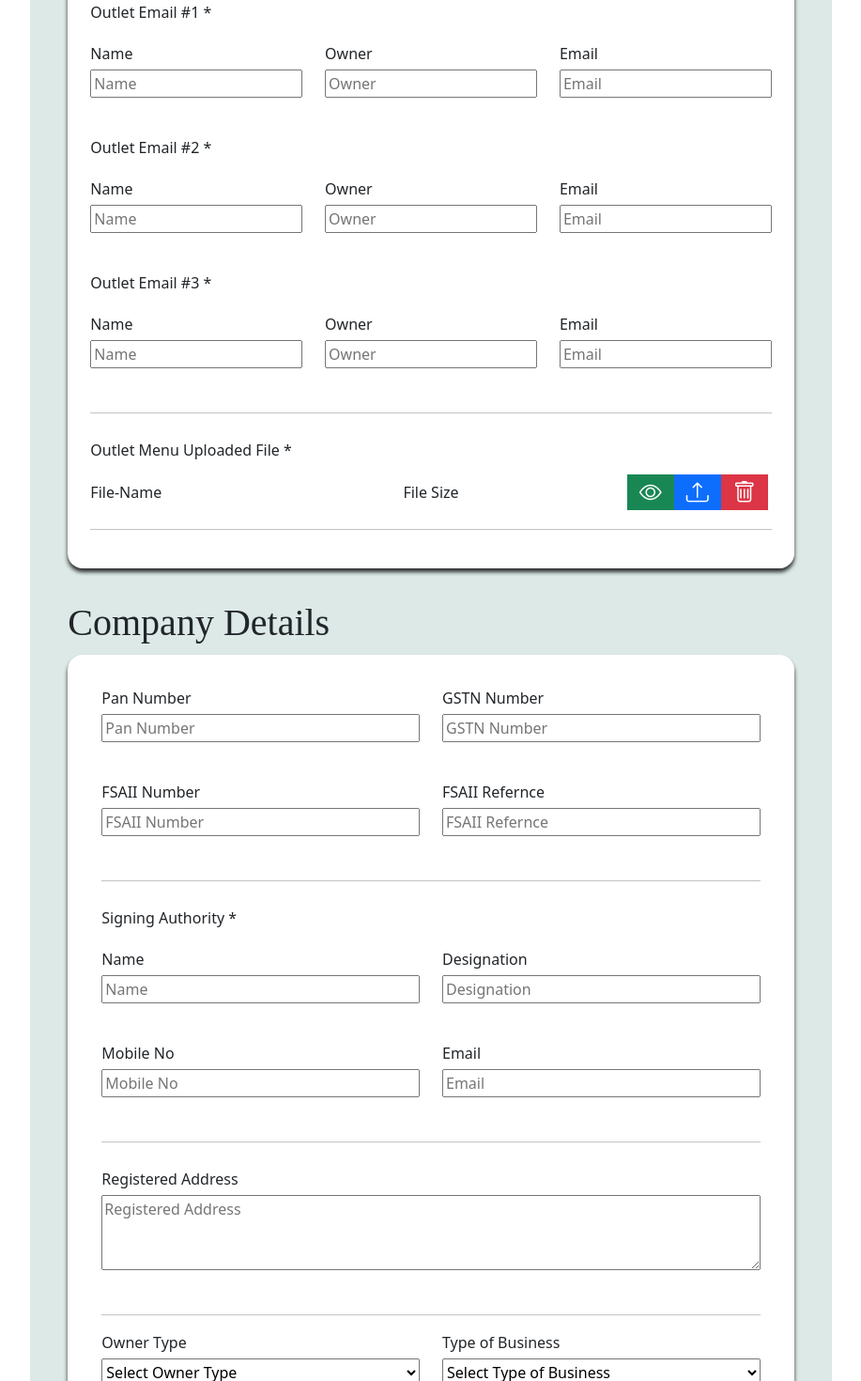
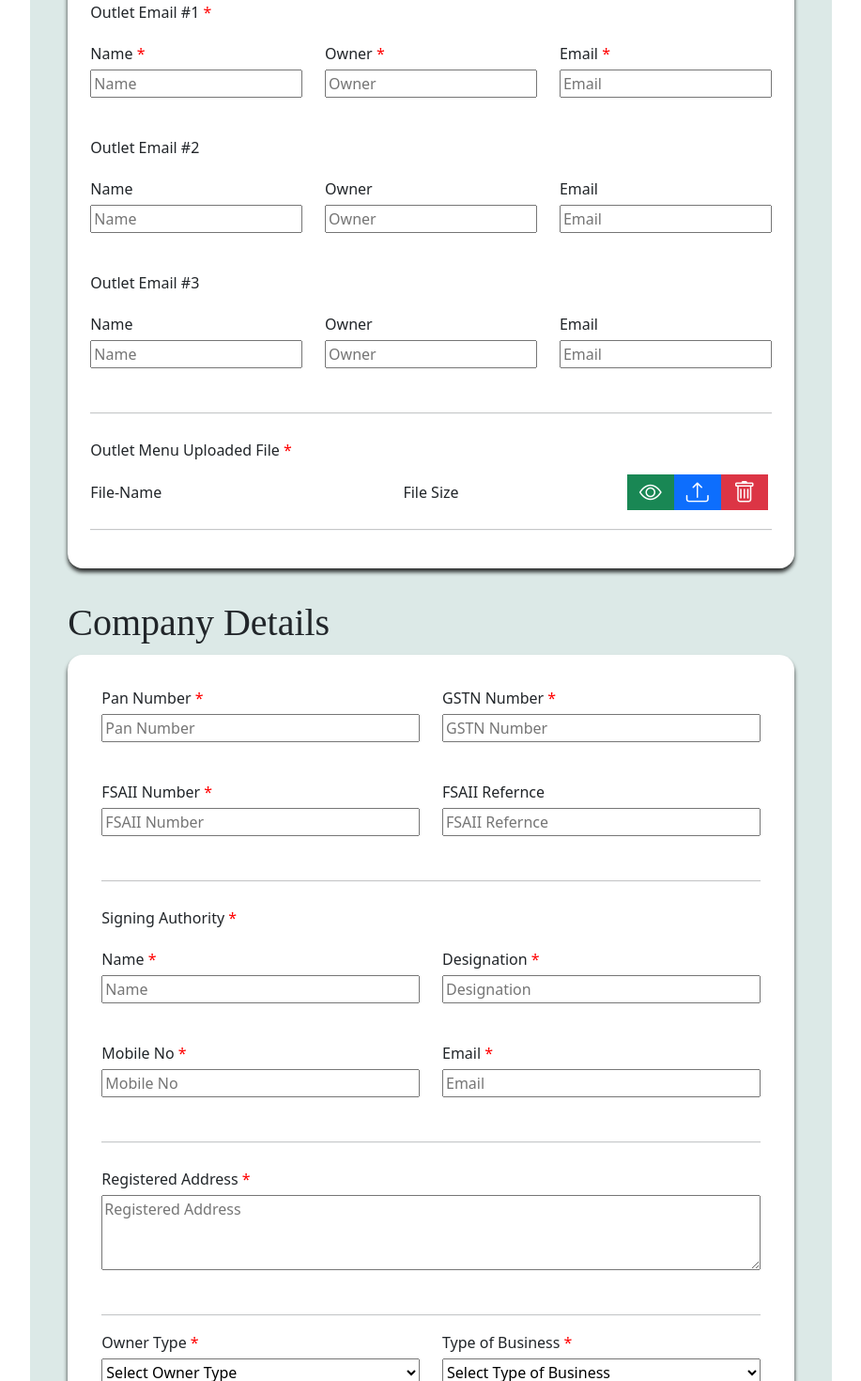
Before and after one commit to 25Pal/New_FOS_Form, a React (Create React App) app: page / in a window 1280 px wide. Shown: the part 1280-2750 px from the top of the page at 94% size, without its empty margins (181-1098 px from the left). Built offline with nearby package versions, Linux system fonts and the light colour scheme.

Commit message:
Added New Pattern Validation

```diff
--- a/src/Component/CustumComponet/InputText.js
+++ b/src/Component/CustumComponet/InputText.js
@@ -1,74 +1,70 @@
 import React, { useState } from "react";
+import getInputValidation from "../../helper/getInputValidation";
 
-const InputText = ({labelName, type, idName,lg,register,dynamicKey,errors,form,required}) => {
-  const {setValue,setError,formState={errors}}=form;
+const InputText = ({
+  labelName,
+  type,
+  idName,
+  lg,
+  register,
+  dynamicKey,
+  errors,
+  form,
+  required,
+}) => {
 
-  const CheckMobileNumber=(value)=>{
-    if(value.length > 10){
+  const { setValue, setError, formState = { errors } } = form;
+
+  const CheckMobileNumber = (value) => {
+    if (value.length > 10) {
       const newValue = value.slice(0, 10);
-
       setValue(`${dynamicKey ? dynamicKey + "." : ""}${idName}`, newValue);
-      //  setError(`${dynamicKey ? dynamicKey + "." : ""}${idName}`,{ type: "manual", message: "Maximum 10 Charcter Aloowed" })
-
     }
-    return setError(`${dynamicKey ? dynamicKey + "." : ""}${idName}`,{ type: "manual", message: "" })
-  }
+    return setError(`${dynamicKey ? dynamicKey + "." : ""}${idName}`, {
+      type: "manual",
+      message: "",
+    });
+  };
 
   return (
     <>
-      <div className={`col-lg-${lg ? lg:4} col-md-6 col-xs-12 input-wrapper`}>
-        <label htmlFor={idName}>{labelName}</label>
+      <div className={`col-lg-${lg ? lg : 4} col-md-6 col-xs-12 input-wrapper`}>
+        <label htmlFor={idName}>
+          {labelName} {required ? <span style={{ color: "red" }}>*</span> : ""}
+        </label>
         <input
           type={type}
           placeholder={labelName}
           name={idName}
           id={idName}
-          {...register(`${dynamicKey ? dynamicKey + "." : ""}${idName}`,{
-            required:{
-              value:required ? true :false,
-              message:`${labelName} Is Required`,
+          {...register(`${dynamicKey ? dynamicKey + "." : ""}${idName}`, {
+            required: {
+              value: required ? true : false,
+              message: `${labelName} Is Required`,
             },
-            ... (type === 'email' && {
+            ...(type === "email" && {
               pattern: {
                 value: /^[^\s@]+@[^\s@]+\.[^\s@]+$/,
                 message: "Invalide Format Email",
-              }
+              },
             }),
-           ...(type === 'number' && {
+            ...(type === "number" &&
+              labelName !== "Commission" && {
                 pattern: {
                   value: /\d{10}/,
                   message: "Mobile Number must be 10 digits",
                 },
                 validate: {
                   isValid: (value) => CheckMobileNumber(value),
-            }
+                },
               }),
-            ...(labelName === 'Pan Number' && {
-              validate: (value) => {
-                // Limit the input length to 10 characters
-                const newValue = value.replace(/[^A-Za-z0-9]/g, '').substring(0, 10);
-                setValue(`${dynamicKey ? dynamicKey + "." : ""}${idName}`, newValue);
-                setError(`${dynamicKey ? dynamicKey + "." : ""}${idName}`, { type: "manual", message: "Invalid PAN Number format" });
-
-                // Check if the PAN number matches the correct format
-                const panPattern = /^[A-Za-z]{5}[0-9]{4}[A-Za-z]$/;
-                if (!panPattern.test(newValue)) {
-                  setError(`${dynamicKey ? dynamicKey + "." : ""}${idName}`, { type: "manual", message: "Invalid PAN Number format" });
-                  return false;
-                }
-                return true;
-              },
-              pattern: {
-                value: /^[A-Z]{5}[0-9]{4}[A-Z]$/,
-                message: "PAN Number must be in the format AZCPN3435R"
-              }
-            })
+            ...(type === "text" && {
+              pattern: getInputValidation(labelName),
+            }),
           })}
-
-
         />
 
-         <p className="error">{errors[dynamicKey || '']?.[idName]?.message}</p>
+        <p className="error">{errors[dynamicKey || ""]?.[idName]?.message}</p>
       </div>
     </>
   );
--- a/src/Component/CustumComponet/LabelHeadingComponet.js
+++ b/src/Component/CustumComponet/LabelHeadingComponet.js
@@ -1,6 +1,6 @@
 import React from "react";
 
-const LabelHeadingComponet = ({ lable, number,heading ,mainHeading}) => {
+const LabelHeadingComponet = ({ lable, number,heading ,mainHeading,required}) => {
   const findLable = lable === true ? "Mobile No. " : "Email";
   return (
     <>
@@ -12,14 +12,14 @@ const LabelHeadingComponet = ({ lable, number,heading ,mainHeading}) => {
             paddingBottom: "10px",
           }}
         >
-          {heading } *
+          {heading } {required ? <span style={{color:'red'}}>*</span>:''}
         </div>
       ) : mainHeading ? (
          <>
         <div
           className="main-heading"
         >
-          {mainHeading }
+          {mainHeading }{required ? <span style={{color:'red'}}>*</span>:''}
         </div>
 
          </>
@@ -32,7 +32,7 @@ const LabelHeadingComponet = ({ lable, number,heading ,mainHeading}) => {
             paddingBottom: "10px",
           }}
         >
-          Outlet {findLable} #{number} *
+          Outlet {findLable} #{number} {required ? <span style={{color:'red'}}>*</span>:''}
         </div>
       )}
     </>
--- a/src/Component/CustumComponet/MobileOrEmailComponet.js
+++ b/src/Component/CustumComponet/MobileOrEmailComponet.js
@@ -4,17 +4,17 @@ import MobileNumberOrEmailDiv from "./MobileNumberOrEmailDiv";
 import LabelHeadingComponet from "./LabelHeadingComponet";
 
 const MobileOrEmailComponet = ({mobile,register,errors,setValue,form }) => {
-  const numberKeys = [1,2,3];
+  const numberKeys = [{id:1,required:true},{id:2,required:false},{id:3,required:false}];
 
   return (
     <>
       {numberKeys?.map((curElem, index) => {
         return (
-          <div  key={`${curElem}-${index}`}>
+          <div  key={`${curElem.id}-${index}`}>
              {/* <div className="container"> */}
-            <LabelHeadingComponet lable={mobile} number={index + 1} />
+            <LabelHeadingComponet lable={mobile} number={index + 1} required={curElem.required}  />
             <MobileNumberOrEmailDiv
-              key={`${curElem}-${index}`}
+              key={`${curElem.id}-${index}`}
               dataObject={generateDataObject(index + 1,mobile)}
               register={register}
               errors={errors}
--- a/src/Component/CustumComponet/SelectOption.js
+++ b/src/Component/CustumComponet/SelectOption.js
@@ -14,7 +14,7 @@ const SelectOption = ({
 
   return (
     <div className={`col-lg-${lg ? lg : 4} col-md-6 col-xs-12 select-option`}>
-      <label htmlFor={idName}>{lableName}</label>
+      <label htmlFor={idName}>{lableName} {required ? <span style={{color:'red'}}>*</span>:''}</label>
       <select
         {...register(`${dynamicKey ? dynamicKey + "." : ""}${idName}`,{
           required:{
--- a/src/Component/CustumComponet/TextArea.js
+++ b/src/Component/CustumComponet/TextArea.js
@@ -4,7 +4,7 @@ const TextArea = ({labelName,idName,dynamicKey,errors,register,lg,required}) =>
   return (
     <>
       <div className={`col-lg-${lg ? lg:4} col-md-6 col-xs-12 input-wrapper`}>
-        <label htmlFor={idName}>{labelName}</label>
+        <label htmlFor={idName}>{labelName} {required ? <span style={{color:'red'}}>*</span>:''}</label>
         <textarea
           id={idName}
           name={idName}
--- a/src/Component/CustumComponet/UploadFile.js
+++ b/src/Component/CustumComponet/UploadFile.js
@@ -6,7 +6,7 @@ const UploadFile = ({heading,fileName,fileSize,buttons,positionSize,positionButt
   return (
     <>
         {/* <label>{heading}</label> */}
-        <LabelHeadingComponet lable={false} heading={heading} />
+        <LabelHeadingComponet lable={false} heading={heading} required={true} />
         <div className="row align-items-center d-flex flex-wrap justify-content-start">
           <div className="col-lg-4 col-md-4 col-sm-4 col-xs-4 ">
             <div className="">{fileName}</div>
--- a/src/Component/ModulComponet/BankDetails/BankDetails.js
+++ b/src/Component/ModulComponet/BankDetails/BankDetails.js
@@ -3,11 +3,12 @@ import returnInputText from "../../../helper/returnInputText";
 import LabelHeadingComponet from "../../CustumComponet/LabelHeadingComponet";
 import ButtonGroup from "../../CustumComponet/ButtonGroup";
 import UploadFile from "../../CustumComponet/UploadFile";
+import { useEffect } from "react";
 
 
 
 const BankDetails = ({ register, errors, form }) => {
-
+  const {setValue}=form;
   const [selectedFile, setSelectedFile] = useState({});
 
   const handleFileInputChange = (event) => {
@@ -37,6 +38,13 @@ const BankDetails = ({ register, errors, form }) => {
     { id:'Cheque',color: 'primary', icon: 'upload', fileUplodeBtn: true, onClick: handleFileInputChange,selectedFile:selectedFile },
     {id:'Cheque', color: 'danger', icon: 'trash', fileUplodeBtn: false, onClick: handleFileDelete ,selectedFile:selectedFile }
   ];
+
+  useEffect(() => {
+    // Update the selectedFileName value when selectedFile changes
+    setValue('BankDetails.selectedFile.name', selectedFile.name ? selectedFile.name:"");
+    setValue('BankDetails.selectedFile.size', selectedFile.size ? selectedFile.size:"");
+  }, [selectedFile, setValue]);
+
 
   return (
     <>
--- a/src/Component/ModulComponet/CompanyDetails/CompanyDetails.js
+++ b/src/Component/ModulComponet/CompanyDetails/CompanyDetails.js
@@ -84,7 +84,7 @@ const CompanyDetails = ({ register, errors, form }) => {
         <hr className="border-bottom" />
 
         {/* <div className="container"> */}
-          <LabelHeadingComponet lable={false} heading={"Signing Authority"} />
+          <LabelHeadingComponet lable={false} heading={"Signing Authority"} required={true}/>
           <div className="row">
             {returnInputText(
               "Name",
--- a/src/Component/ModulComponet/OutletDetails/OutLetNameComponet.js
+++ b/src/Component/ModulComponet/OutletDetails/OutLetNameComponet.js
@@ -7,7 +7,7 @@ const OutLetNameComponet = ({ register, errors, form }) => {
     <>
       {/* <div> */}
         {/* <div className="container"> */}
-          <LabelHeadingComponet lable={false} heading={"Outlet Name"} />
+          <LabelHeadingComponet lable={false} heading={"Outlet Name"} required={true} />
           <div className="row">
             {returnInputText(
               "Name",
--- a/src/Component/ModulComponet/OutletDetails/Outletdetails.js
+++ b/src/Component/ModulComponet/OutletDetails/Outletdetails.js
@@ -9,12 +9,14 @@ import LocationComponet from './LocationComponet'
 
 const Outletdetails = ({register,errors,form}) => {
 
+  const{setValue}=form;
   const [selectedFile, setSelectedFile] = useState({});
 
   const handleFileInputChange = (event) => {
     if (event.target.files && event.target.files.length > 0) {
       const file = event.target.files[0];
       setSelectedFile(file);
+
     }
   };
 
@@ -40,9 +42,12 @@ const Outletdetails = ({register,errors,form}) => {
     {id:'Menu' ,color: 'danger', icon: 'trash', fileUplodeBtn: false, onClick: handleFileDelete ,selectedFile:selectedFile }
   ];
 
-  useEffect(()=>{
-    console.log("selected file",selectedFile);
-  })
+  useEffect(() => {
+    // Update the selectedFileName value when selectedFile changes
+    setValue('OutletDetails.selectedFile.name', selectedFile.name ? selectedFile.name:"");
+    setValue('OutletDetails.selectedFile.size', selectedFile.size ? selectedFile.size:"");
+  }, [selectedFile, setValue]);
+
 
   return (
    <>
--- /dev/null
+++ b/src/helper/getInputValidation.js
@@ -0,0 +1,24 @@
+const getInputValidation = (labelName) => {
+    switch (labelName) {
+      case 'Pan Number':
+        return {
+          value: /^[A-Z]{5}[0-9]{4}[A-Z]$/,
+          message: 'PAN Number must be in the format AZCPN3435R'
+        };
+      case 'GSTN Number':
+        return {
+          value: /^[0-9]{2}[A-Z]{5}[0-9]{4}[A-Z]{1}[1-9A-Z]{1}[Z]{1}[0-9A-Z]{1}$/,
+          message: 'GSTN Number must be in the format 12ABCDE1234F1Z1'
+        };
+      case 'FSAII Number':
+        return {
+          value: /^FSA\d{7}$/,
+          message: 'FSAII Number must start with FSA followed by 7 digits'
+      };
+      // Add more cases for other input fields
+      default:
+        return null;
+    }
+  };
+
+  export default getInputValidation;
```
Lines whose indentation alone changed are shown as unchanged.
